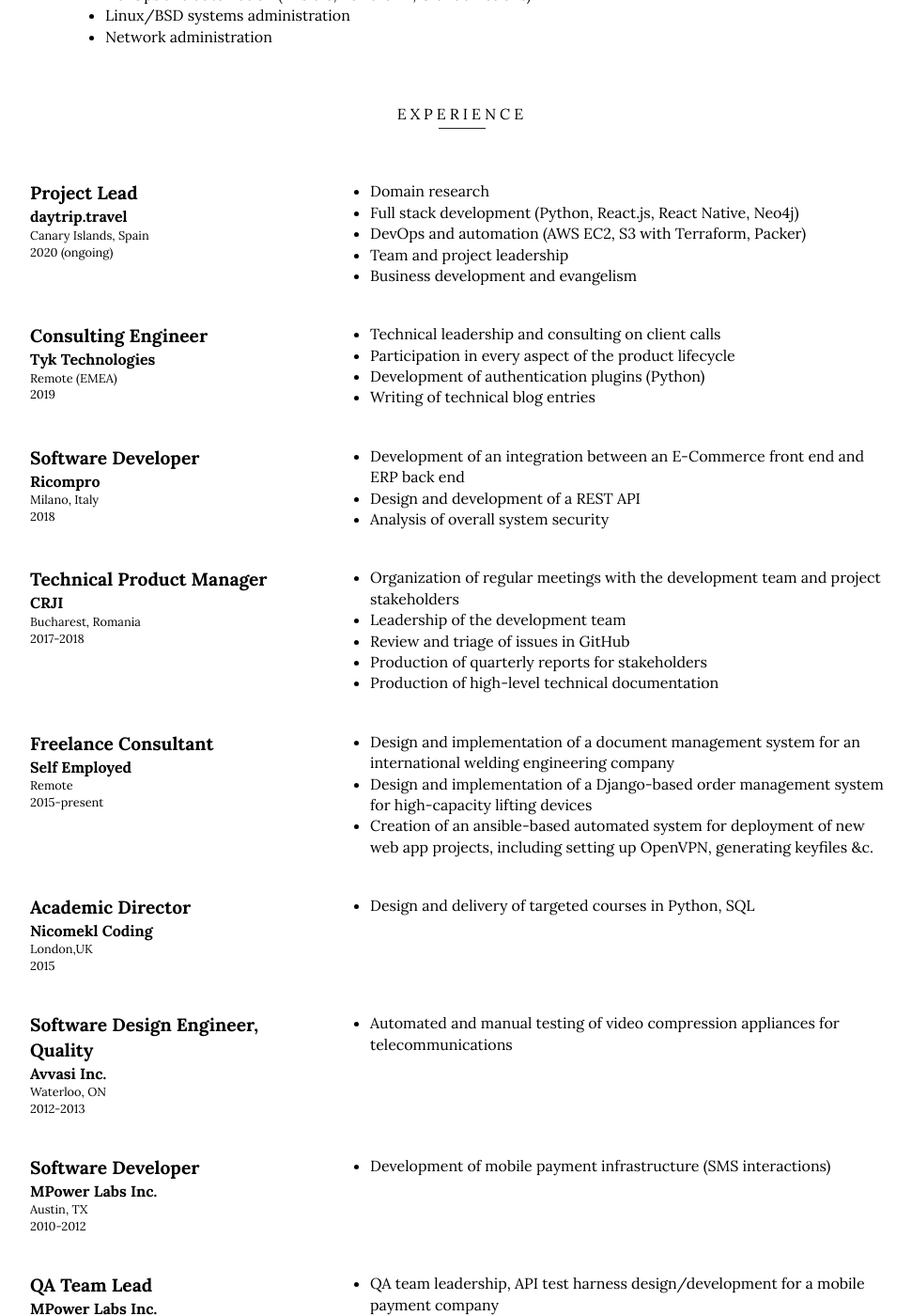
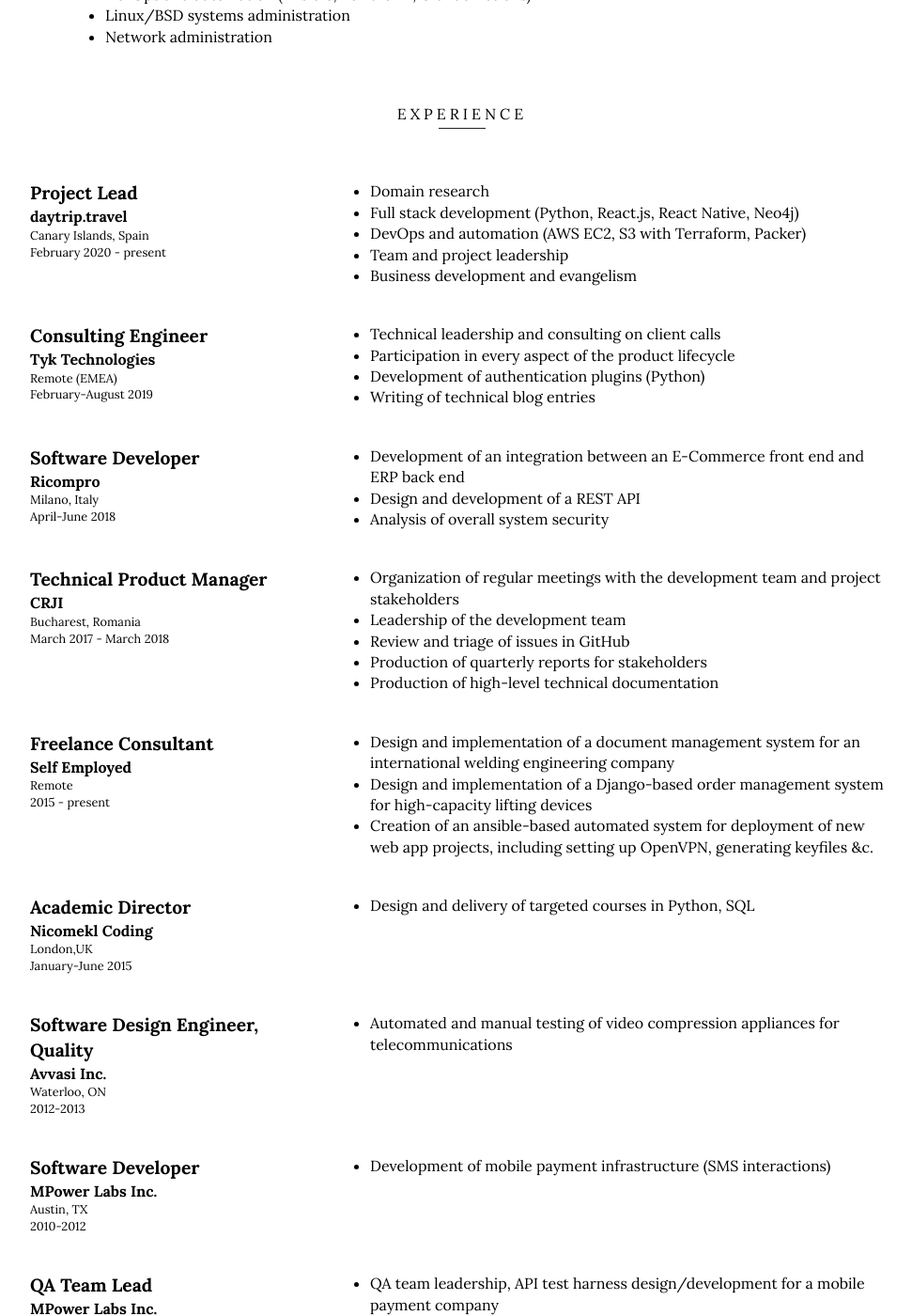
Before and after one commit to nathanschepers/resume, a Jekyll site: the page built from index.html, in a window 1280 px wide and 1400 px high, scrolled down 1175 px. Shown: the whole window at 94% size, without its empty margins (148-1119 px from the left). Built offline with Jekyll 4.4.1, drawn with Linux system fonts in a browser that asks for light colours.

Commit message:
added months

```diff
--- a/_data/jobs.yml
+++ b/_data/jobs.yml
@@ -1,7 +1,7 @@
 -   title: Project Lead
     company: daytrip.travel
     location: Canary Islands, Spain
-    period: '2020 (ongoing)'
+    period: 'February 2020 - present'
     duties:
       - description: Domain research
       - description: Full stack development (Python, React.js, React Native, Neo4j)
@@ -12,7 +12,7 @@
 -   title: Consulting Engineer
     company: Tyk Technologies
     location: Remote (EMEA)
-    period: '2019'
+    period: 'February-August 2019'
     duties:
       - description: Technical leadership and consulting on client calls
       - description: Participation in every aspect of the product lifecycle
@@ -22,7 +22,7 @@
 -   title: Software Developer
     company: Ricompro
     location: Milano, Italy
-    period: '2018'
+    period: 'April-June 2018'
     duties:
       - description: Development of an integration between an E-Commerce front end and ERP back end
       - description: Design and development of a REST API
@@ -31,7 +31,7 @@
 -   title: Technical Product Manager
     company: CRJI
     location: Bucharest, Romania
-    period: '2017-2018'
+    period: 'March 2017 - March 2018'
     duties:
       - description: Organization of regular meetings with the development team and project stakeholders
       - description: Leadership of the development team
@@ -42,7 +42,7 @@
 -   title: Freelance Consultant
     company: Self Employed
     location: Remote
-    period: '2015-present'
+    period: '2015 - present'
     duties:
       - description: Design and implementation of a document management system for an international welding engineering company
       - description: Design and implementation of a Django-based order management system for high-capacity lifting devices
@@ -51,7 +51,7 @@
 -   title: Academic Director
     company: Nicomekl Coding
     location: London,UK
-    period: '2015'
+    period: 'January-June 2015'
     duties:
       - description: Design and delivery of targeted courses in Python, SQL
 
```
